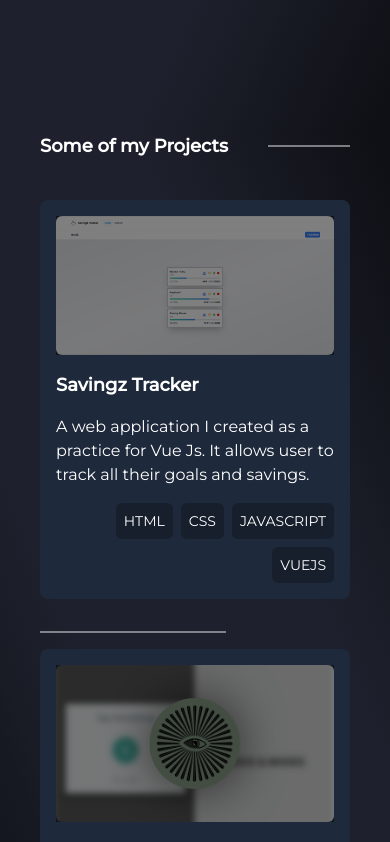
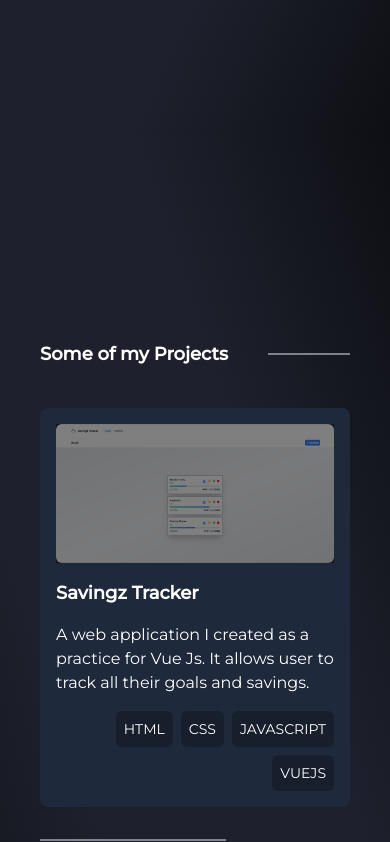
Before and after one commit to Zeaventyyy/My-Portfolio, a React (Create React App) app: page / in a window 390 px wide. Shown: the part 2400-3242 px from the top of the page. Built offline with nearby package versions, Linux system fonts and the light colour scheme.

Commit message:
Fixed spacing

```diff
--- a/src/landingpage/project/project.jsx
+++ b/src/landingpage/project/project.jsx
@@ -5,7 +5,7 @@ import styles from './project.module.css';
 
 function Project() {
   return (
-    <div className="h-full container mx-auto">
+    <div className="h-full container mx-auto lg:mt-0 mt-52">
       <div className="flex flex-col xl:flex-row xl:justify-center xl:items-center h-full px-10 lg:w-[52rem] mx-auto ">
         <section className="flex flex-col w-full text-white justify-center xl:justify-center xl:h-full">
           <div className="flex justify-start mb-10 w-full">
```
